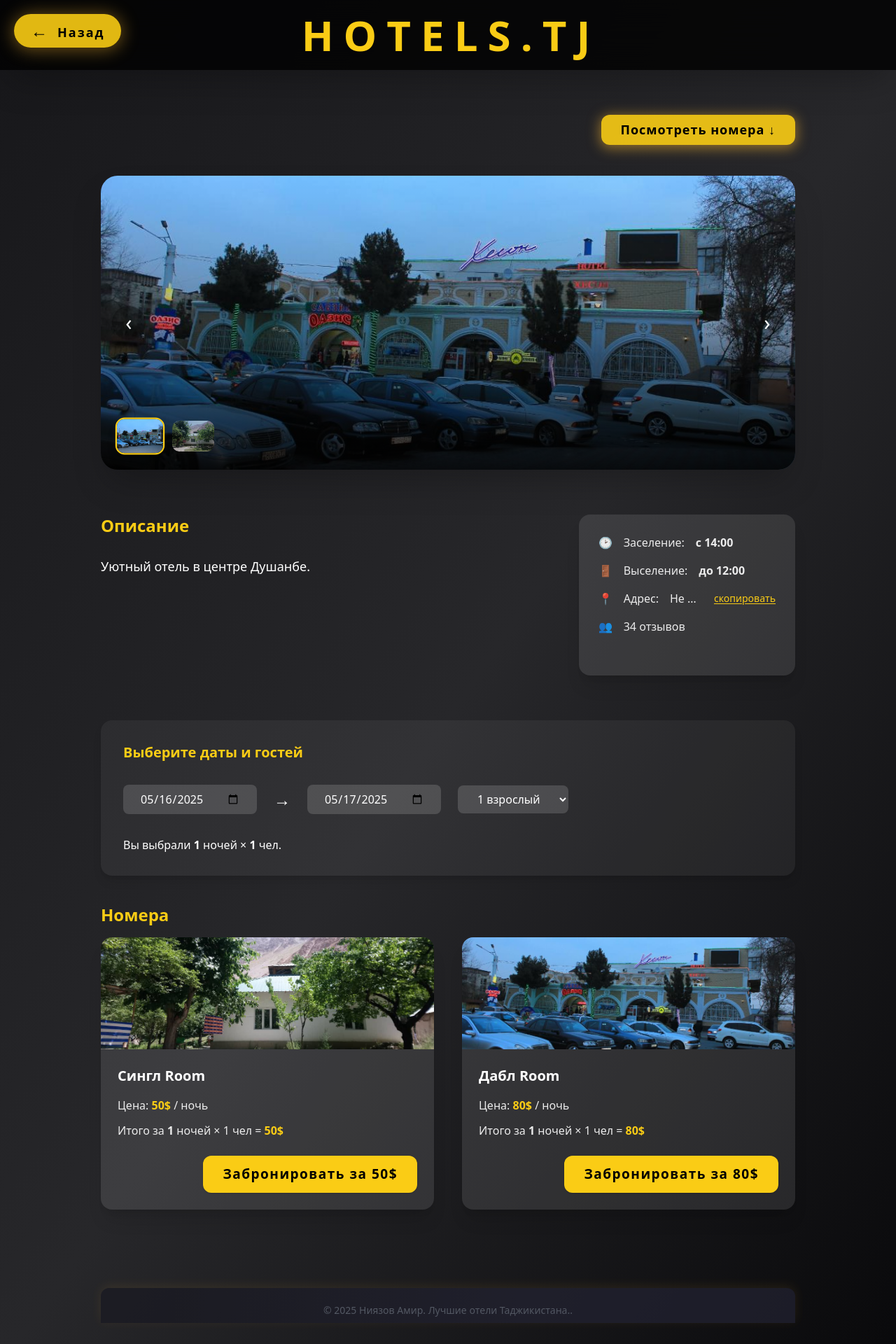
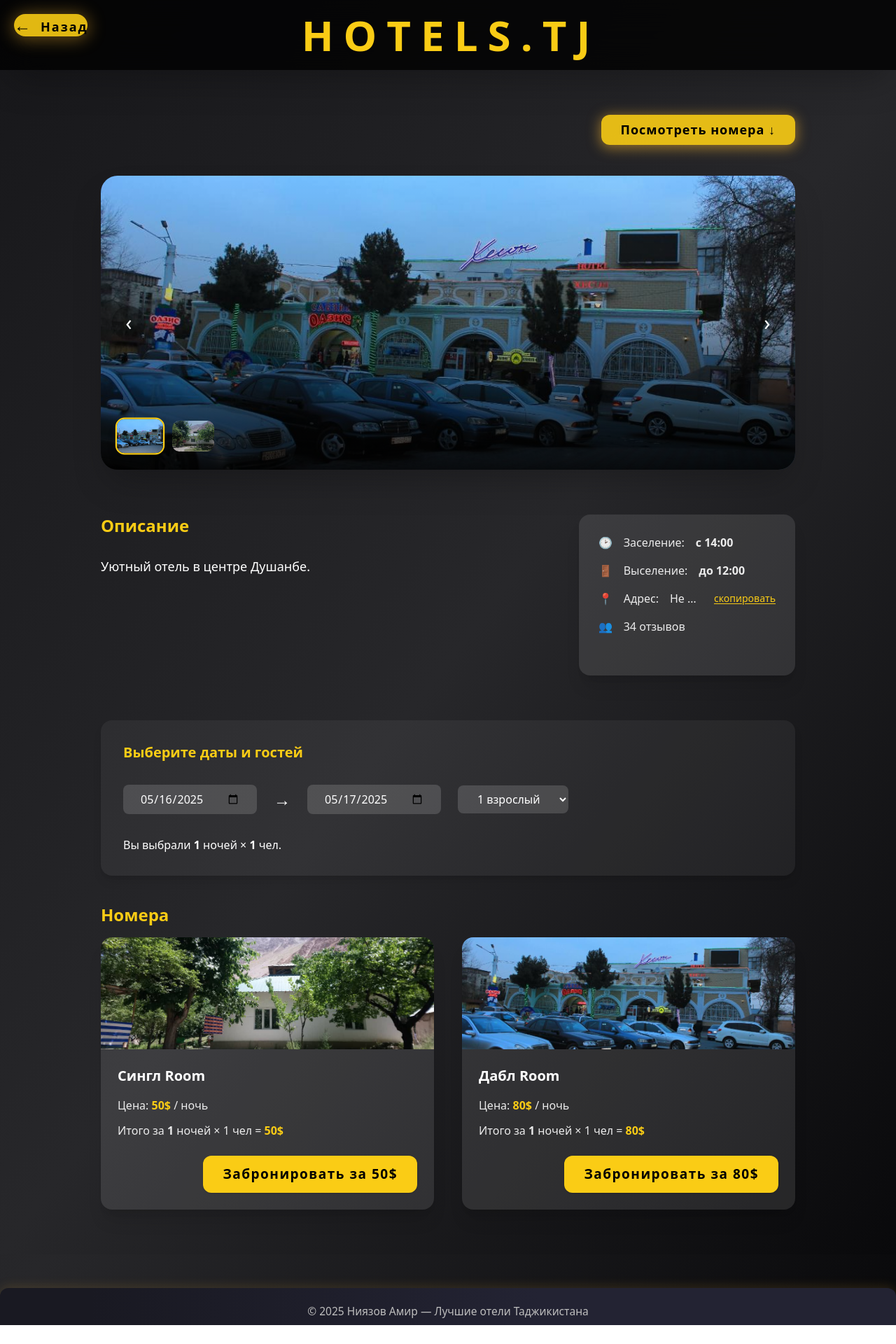
Before and after one commit to sharky21222/hotels.tj, a React (Create React App) app: page /hotel/1 in a window 1280 px wide. Shown: the top 1920 px of the page at 70% size. After the commit the page ends 1893 px from the top, so only its background shows below. Built offline with nearby package versions, Linux system fonts and the light colour scheme.

Commit message:
Add express server for Railway deploy

```diff
--- a/src/pages/HotelDetail.js
+++ b/src/pages/HotelDetail.js
@@ -81,14 +81,7 @@ export default function HotelDetail() {
     <div className="min-h-screen bg-gradient-to-br from-zinc-900 via-zinc-800 to-zinc-950 text-white flex flex-col font-sans">
 
       {/* Кнопка "Назад" */}
-      <button
-        onClick={() => navigate(-1)}
-        className="fixed top-5 left-5 z-50 bg-yellow-400/90 hover:bg-yellow-300 hover:-translate-x-1 active:scale-90 transition-all text-black font-bold px-6 py-2 rounded-full shadow-2xl text-xl"
-        style={{ minWidth: 100, boxShadow: '0 2px 24px 2px #ffbb3366', letterSpacing:2 }}
-      >
-        <span className="inline-block text-2xl">←</span>
-        <span className="ml-3 font-bold text-lg">Назад</span>
-      </button>
+
 
       <div className="flex flex-col gap-8 max-w-5xl mx-auto px-4 py-10 md:py-16 w-full">
 
@@ -281,11 +274,18 @@ export default function HotelDetail() {
           </section>
         )}
 
-        {/* Футер */}
-        <footer className="mt-20 text-center text-gray-500 text-sm opacity-70 select-none">
-          © 2025 Ниязов Амир. Лучшие отели Таджикистана..
-        </footer>
       </div>
+<button
+  onClick={() => navigate(-1)}
+  className="z-50 bg-yellow-400/90 hover:bg-yellow-300 active:scale-90 transition-all text-black font-bold rounded-full shadow-2xl text-xl
+    fixed top-5 left-5
+    sm:top-5 sm:left-5
+    max-sm:static max-sm:mt-3 max-sm:mb-3 max-sm:ml-0 max-sm:w-fit max-sm:px-4 max-sm:py-1 max-sm:text-base max-sm:rounded-lg max-sm:shadow-none"
+  style={{ minWidth: 100, boxShadow: '0 2px 24px 2px #ffbb3366', letterSpacing:2 }}
+>
+     <span className="inline-block text-2xl">←</span>
+        <span className="ml-3 font-bold text-lg">Назад</span>
+</button>
 
       {/* Модальное окно бронирования */}
       <BookingModal
```
